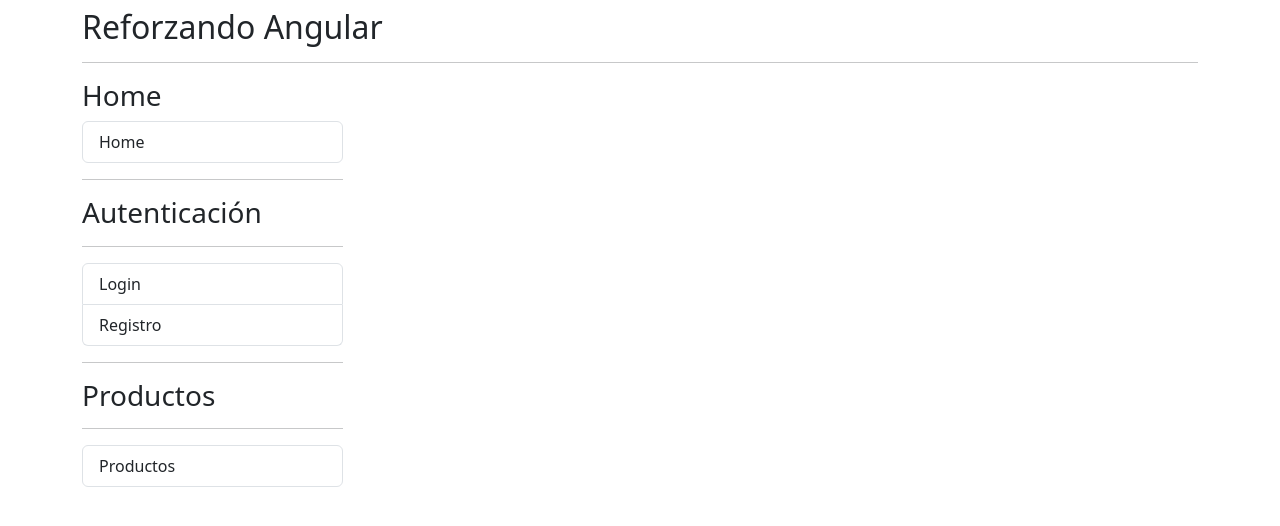
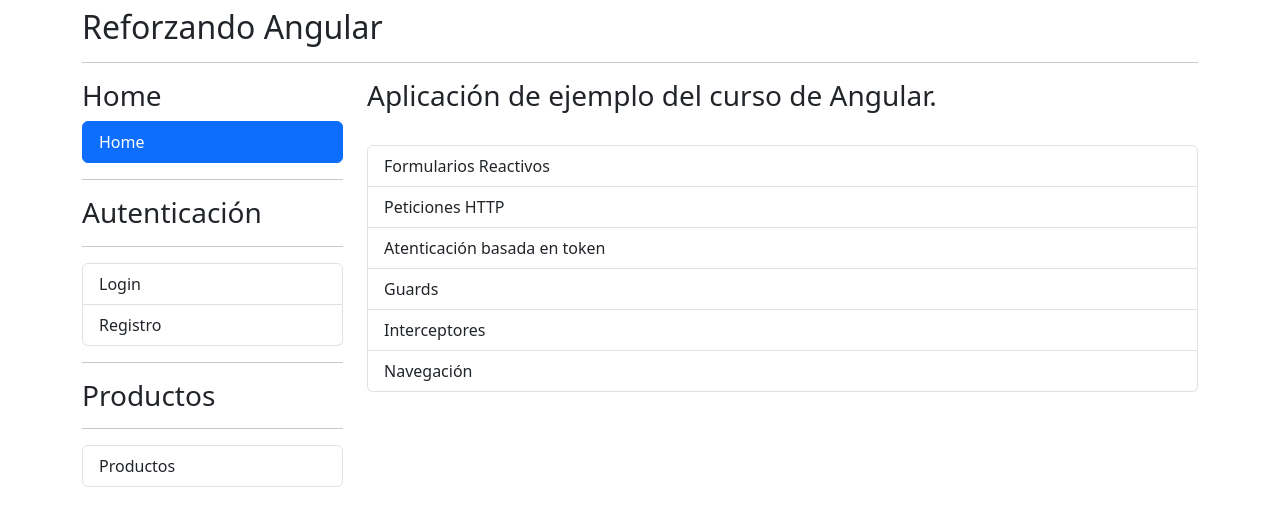
Before and after one commit to jucarlos/eje03-angular-ed1, an Angular app: page / in a window 1280 px wide. Shown: the top 526 px of the page. Built offline with nearby package versions, Linux system fonts and the light colour scheme.

Commit message:
Tenemos el menú de opciones

```diff
--- a/src/app/app-routing.module.ts
+++ b/src/app/app-routing.module.ts
@@ -3,15 +3,22 @@
 
 const routes: Routes = [
 
+  // home
+  {
+    path: '',
+    loadChildren: () => import('./home/home.module').then( m => m.HomeModule )
+  },
 
-
-  // buena del auth
+  //  auth
   {
     path: 'auth',
     loadChildren: () => import('./auth/auth.module').then( m => m.AuthModule )
   },
-
-  // products.
+  // products
+  {
+    path: 'products',
+    loadChildren: () => import('./products/products.module').then( m => m.ProductsModule)
+  },
 
 
   {
--- a/src/app/app.component.css
+++ b/src/app/app.component.css
@@ -0,0 +1,5 @@
+
+
+li {
+    cursor: pointer;
+}
--- a/src/app/app.component.html
+++ b/src/app/app.component.html
@@ -10,7 +10,11 @@
     <h3>Home</h3>
 
       <ul class="list-group">
-        <li class="list-group-item">Home</li>
+        <li class="list-group-item"
+          routerLink=""
+          routerLinkActive="active"
+          [routerLinkActiveOptions]="{ exact: true }"
+          >Home</li>
       </ul>
 
       <hr>
@@ -34,7 +38,10 @@
       <h3>Productos</h3>
       <hr>
         <ul class="list-group">
-          <li class="list-group-item">Productos</li>
+          <li
+            routerLink="products/products-list"
+            routerLinkActive="active"
+            class="list-group-item">Productos</li>
         </ul>
 
   </div>
--- a/src/app/home/home-routing.module.ts
+++ b/src/app/home/home-routing.module.ts
@@ -1,7 +1,14 @@
 import { NgModule } from '@angular/core';
 import { RouterModule, Routes } from '@angular/router';
+import { HomePageComponent } from './pages/home-page/home-page.component';
 
-const routes: Routes = [];
+const routes: Routes = [
+  {
+    path: '',
+    component: HomePageComponent,
+    children: []
+  }
+];
 
 @NgModule({
   imports: [RouterModule.forChild(routes)],
--- a/src/app/home/pages/home-page/home-page.component.html
+++ b/src/app/home/pages/home-page/home-page.component.html
@@ -1 +1,18 @@
-<p>home-page works!</p>
+
+
+<div class="row">
+    <div class="col">
+
+        <h3>Aplicación de ejemplo del curso de Angular.</h3>
+        <br>
+        <ul class="list-group">
+            <li class="list-group-item">Formularios Reactivos</li>
+            <li class="list-group-item">Peticiones HTTP</li>
+            <li class="list-group-item">Atenticación basada en token</li>
+            <li class="list-group-item">Guards</li>
+            <li class="list-group-item">Interceptores</li>
+            <li class="list-group-item">Navegación</li>
+        </ul>
+
+    </div>
+</div>
--- a/src/app/products/products-routing.module.ts
+++ b/src/app/products/products-routing.module.ts
@@ -1,7 +1,30 @@
 import { NgModule } from '@angular/core';
 import { RouterModule, Routes } from '@angular/router';
+import { ListProductsComponent } from './pages/list-products/list-products.component';
+import { DetailsProductComponent } from './pages/details-product/details-product.component';
 
-const routes: Routes = [];
+const routes: Routes = [
+
+  {
+    path: '',
+    children: [
+      {
+        path: 'products-list',
+        component: ListProductsComponent
+      },
+      {
+        path: 'detail-product/:id',
+        component: DetailsProductComponent
+      },
+      {
+        path: '**',
+        redirectTo: 'products-list'
+      }
+    ]
+  }
+
+
+];
 
 @NgModule({
   imports: [RouterModule.forChild(routes)],
```
